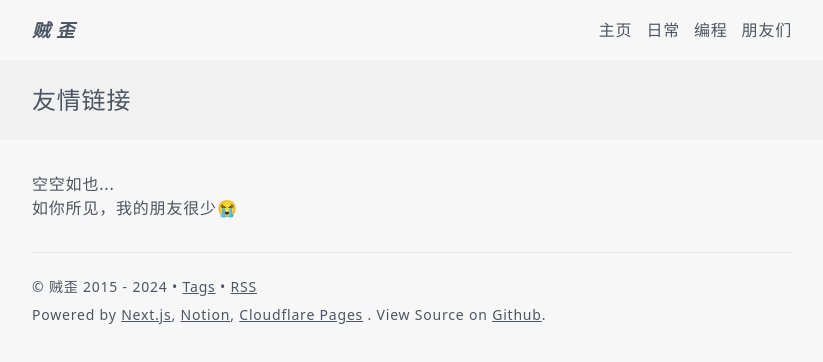
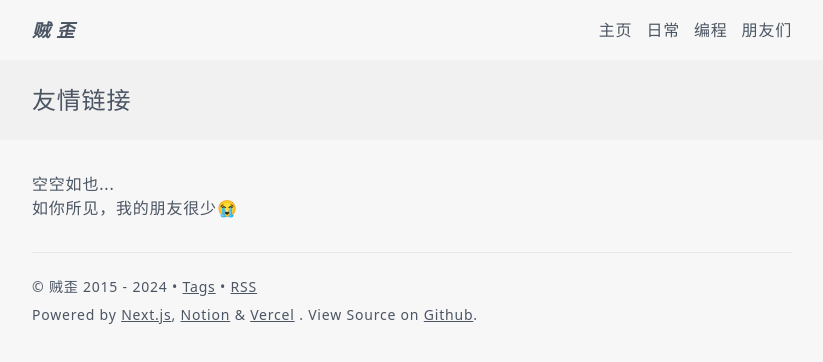
Before and after one commit to varzy/homepage-next, a Next.js app: page /friends in a window 1280 px wide. Shown: the top 362 px of the page, without its empty margins (228-1051 px from the left). Built offline with nearby package versions, Linux system fonts and the light colour scheme; no server answers.

Commit message:
Update BlogFooter component to replace Cloudflare Pages link with Vercel and improve semantic structure by using span elements for better readability in the footer links.

```diff
--- a/src/app/(blog)/_components/BlogFooter.tsx
+++ b/src/app/(blog)/_components/BlogFooter.tsx
@@ -9,7 +9,7 @@ const FOOTER_LINKS = [
 const POWERED_BY_LINKS = [
   { label: 'Next.js', href: 'https://nextjs.org/', external: true },
   { label: 'Notion', href: 'https://notion.so', external: true },
-  { label: 'Cloudflare Pages', href: 'https://pages.cloudflare.com/', external: true },
+  { label: 'Vercel', href: 'https://vercel.com/', external: true },
 ];
 
 export default function BlogFooter() {
@@ -36,7 +36,9 @@ export default function BlogFooter() {
                 <Link className="underline" href={link.href} target={link.external ? '_blank' : undefined}>
                   {link.label}
                 </Link>
-                {index < POWERED_BY_LINKS.length - 1 && <>, </>}
+                {index < POWERED_BY_LINKS.length - 1 && (
+                  <span>{index === POWERED_BY_LINKS.length - 2 ? ' & ' : ', '}</span>
+                )}
               </span>
             ))}{' '}
             . View Source on&nbsp;
```
